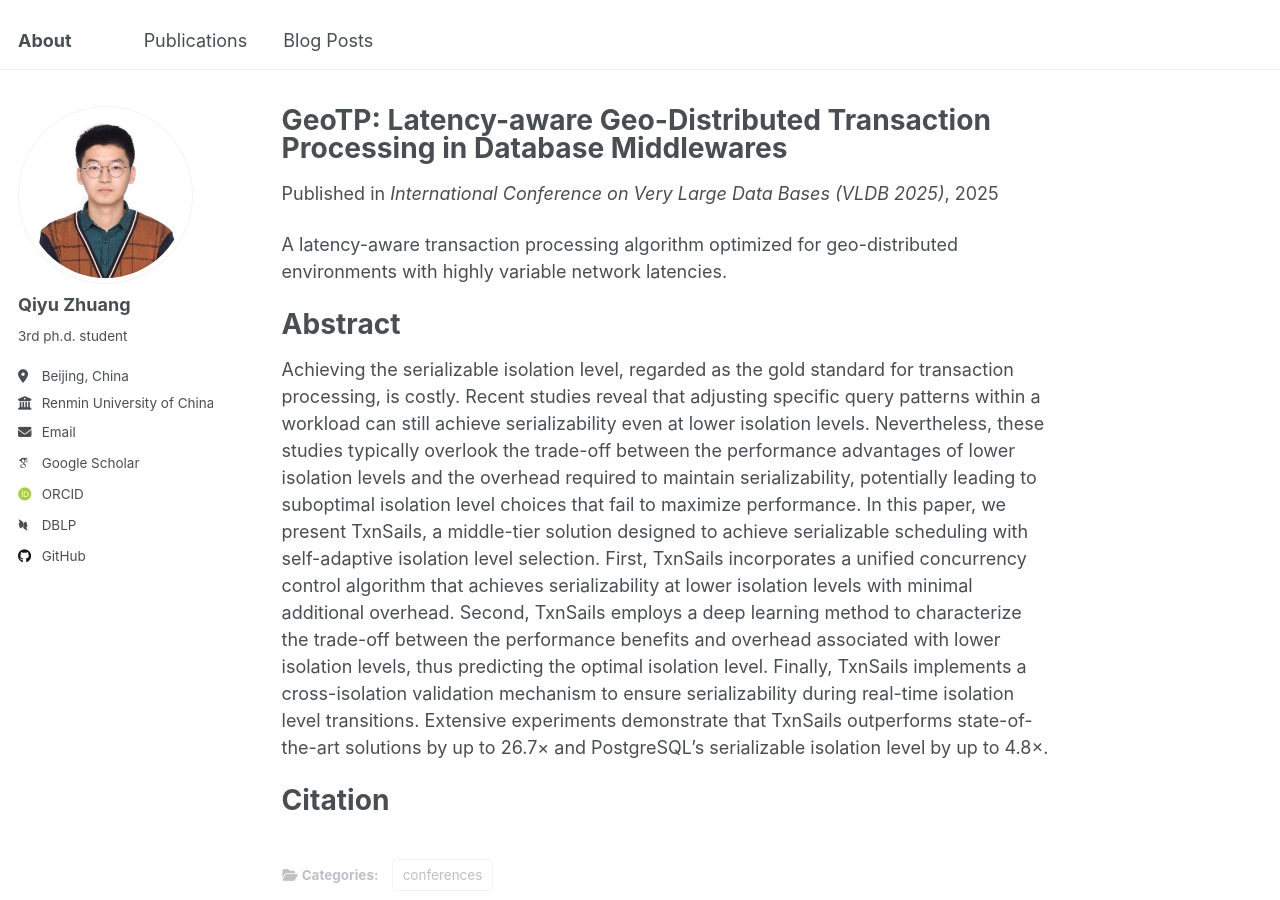
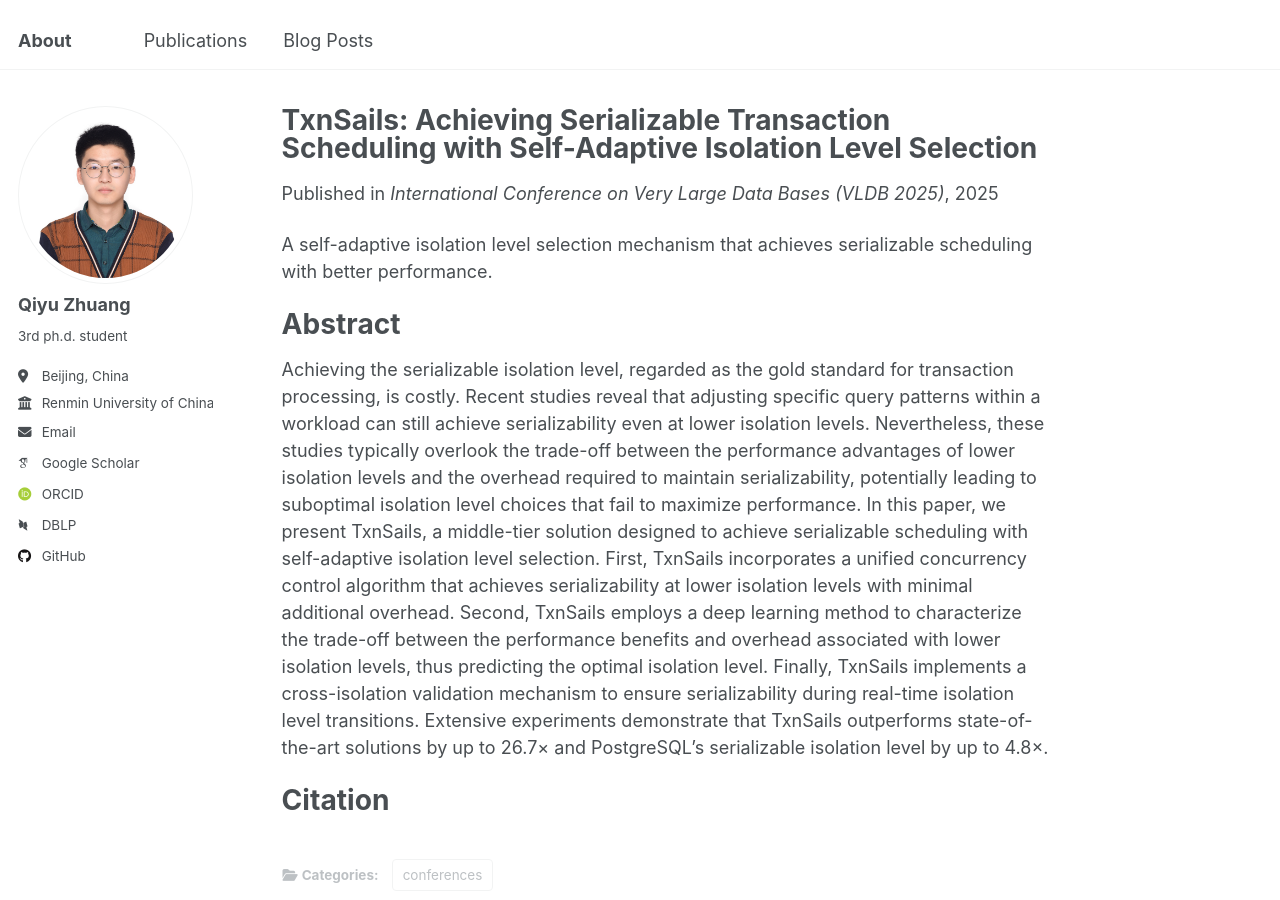
Before and after one commit to QiYuZhuang/QiYuZhuang.github.io, a Jekyll site: the page built from _publications/2025-06-23-txnsails.md, in a window 1280 px wide and 900 px high. Built offline with Jekyll 4.4.1, drawn with Linux system fonts in a browser that asks for light colours; some web fonts are replaced.

Commit message:
update txnsails

```diff
--- a/_publications/2025-06-23-txnsails.md
+++ b/_publications/2025-06-23-txnsails.md
@@ -1,5 +1,5 @@
 ---
-title: "GeoTP: Latency-aware Geo-Distributed Transaction Processing in Database Middlewares"
+title: "TxnSails: Achieving Serializable Transaction Scheduling with Self-Adaptive Isolation Level Selection"
 collection: publications
 category: conferences
 permalink: /publication/2025-06-23-txnsails
@@ -10,7 +10,7 @@ venue: 'International Conference on Very Large Data Bases (VLDB 2025)'
 paperurl: 'http://QiYuZhuang.github.io/files/txnsails.pdf'
 ---
 
-A latency-aware transaction processing algorithm optimized for geo-distributed environments with highly variable network latencies.
+A self-adaptive isolation level selection mechanism that achieves serializable scheduling with better performance.
 
 Abstract
 =====
```
